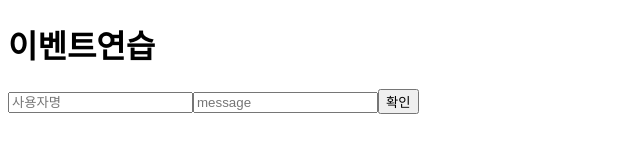
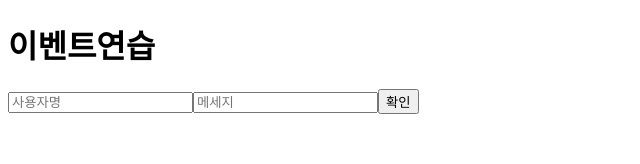
Before and after one commit to jyb1798/velopert_test, a React (Create React App) app: page / in a window 1280 px wide. Shown: the top 164 px of the page, without its empty margins (0-640 px from the left). Built offline with nearby package versions, Linux system fonts and the light colour scheme.

Commit message:
Add : setForm 연습

```diff
--- a/src/App.js
+++ b/src/App.js
@@ -1,12 +1,13 @@
 import React from "react";
 import Test from "./Components/Test";
 import EventParctice from "./Components/EventParctice";
-
+import EventParcticeForm from "./Components/EventParcticeform";
 function App() {
   return (
     <>
       {/* <Test /> */}
-      <EventParctice />
+      {/* <EventParctice /> */}
+      <EventParcticeForm />
     </>
   );
 }
--- /dev/null
+++ b/src/Components/EventParcticeform.js
@@ -0,0 +1,14 @@
+import React, { useState } from "react";
+
+const EventParcticeForm = () => {
+  const onClick = () => {};
+  return (
+    <div>
+      <h1>이벤트연습</h1>
+      <input type="text" name="username" placeholder="사용자명" />
+      <input type="text" name="message" placeholder="메세지" />
+      <button onClick={onClick}>확인</button>
+    </div>
+  );
+};
+export default EventParcticeForm;
```
